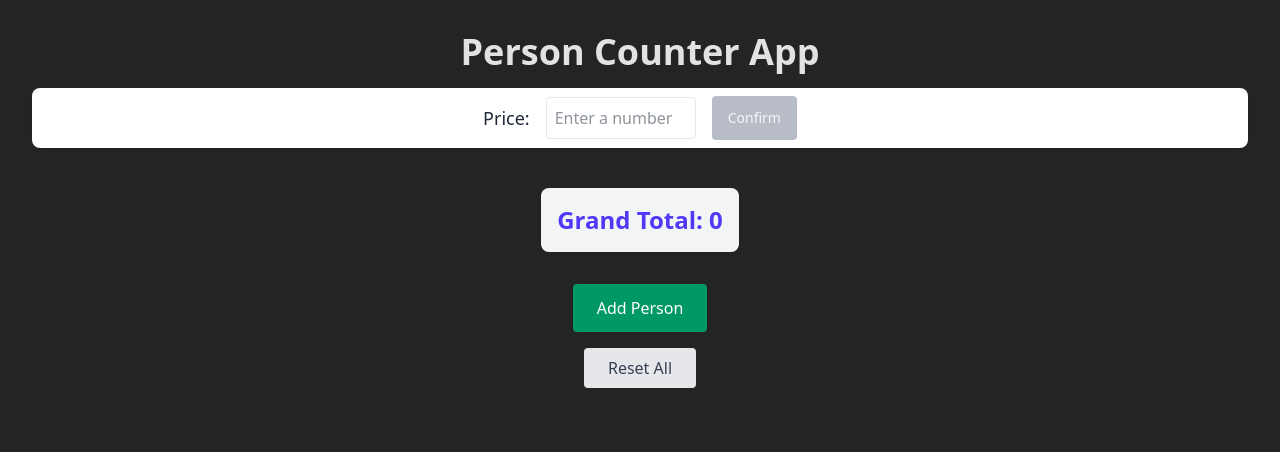
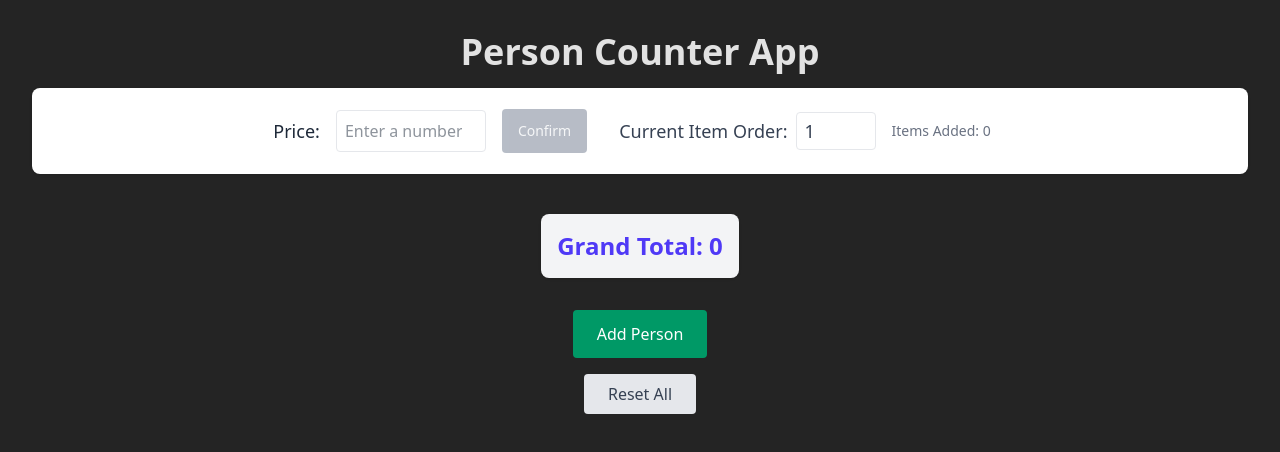
Before and after one commit to jaysc/food-calc, a React (Vite) app: page / in a window 1280 px wide. Shown: the top 452 px of the page. Built offline with nearby package versions, Linux system fonts and the light colour scheme.

Commit message:
track item order

```diff
--- a/src/App.tsx
+++ b/src/App.tsx
@@ -2,14 +2,15 @@ import './index.css';
 import { PersonList } from './components/PersonList';
 import { PriceInput } from './components/PriceInput';
 import GrandTotal from './components/GrandTotal';
+import { ItemOrderControl } from './components/ItemOrderControl';
 
 export function App() {
   return (
     <div className="max-w-7xl mx-auto p-8 text-center relative z-10">
       <h1 className="text-4xl font-bold mb-4">Person Counter App</h1>
       <div className="bg-white mb-2 py-2 rounded-lg shadow-sm flex items-center justify-center gap-4">
-
         <PriceInput />
+        <ItemOrderControl />
       </div>
       <PersonList />
       <GrandTotal />
--- a/src/components/GrandTotal.tsx
+++ b/src/components/GrandTotal.tsx
@@ -2,10 +2,10 @@ import { useState } from 'react';
 import { usePersonStore } from '../store';
 
 export const GrandTotal = () => {
-  const { persons, getNumbersTotal } = usePersonStore();
+  const { persons, getItemsTotal } = usePersonStore();
   const [showConfirm, setShowConfirm] = useState(false);
 
-  const grandTotal = Object.keys(persons).reduce((sum, id) => sum + getNumbersTotal(id), 0);
+  const grandTotal = Object.keys(persons).reduce((sum, id) => sum + getItemsTotal(id), 0);
 
   const { addPerson } = usePersonStore();
 
--- /dev/null
+++ b/src/components/ItemOrderControl.tsx
@@ -0,0 +1,33 @@
+import { usePersonStore } from '../store';
+
+export const ItemOrderControl = () => {
+  const { latestItemOrder, latestItemOrderCounter, setLatestItemOrder } = usePersonStore();
+
+  const handleOrderChange = (event: React.ChangeEvent<HTMLInputElement>) => {
+    const newOrder = Number.parseInt(event.target.value, 10);
+    if (!Number.isNaN(newOrder)) {
+      setLatestItemOrder(newOrder);
+    }
+  };
+
+  return (
+    <div className="flex items-center gap-4 p-4 border-gray-200">
+      <div className="flex items-center gap-2">
+        <label htmlFor="itemOrder" className="text-lg font-medium text-gray-700">
+          Current Item Order:
+        </label>
+        <input
+          type="number"
+          id="itemOrder"
+          value={latestItemOrder}
+          onChange={handleOrderChange}
+          min="1"
+          className="w-20 px-2 py-1 text-lg font-medium text-gray-700 border border-gray-200 rounded bg-white"
+        />
+      </div>
+      <div className="text-sm text-gray-500">Items Added: {latestItemOrderCounter}</div>
+    </div>
+  );
+};
+
+export default ItemOrderControl;
--- a/src/components/PriceInput.tsx
+++ b/src/components/PriceInput.tsx
@@ -16,7 +16,9 @@ export const PriceInput = () => {
       </label>
       <input
         id="price"
-        type="number" pattern="[0-9]*" inputMode="numeric"
+        type="number"
+        pattern="[0-9]*"
+        inputMode="numeric"
         value={globalNumber ?? ''}
         onChange={handleNumberChange}
         className={`px-2 py-2 border border-gray-200 rounded text-base text-gray-800 bg-white w-[150px] focus:outline-none focus:border-indigo-600 focus:ring-2 focus:ring-indigo-100 ${
--- a/src/store.ts
+++ b/src/store.ts
@@ -1,16 +1,16 @@
 import { create } from 'zustand';
 import { persist } from 'zustand/middleware';
 
-interface NumberWithConfirmed {
+interface ItemWithConfirmed {
   value: number;
-  confirmedNumber: number;
+  itemOrder: number;
 }
 
 interface Person {
   name: string;
-  numbers: NumberWithConfirmed[];
-  earliestConfirmedNumberIndex: number | null;
-  showNumbers: boolean;
+  items: ItemWithConfirmed[];
+  earliestConfirmedItemIndex: number | null;
+  showItems: boolean;
   index: number;
 }
 
@@ -18,23 +18,28 @@ interface PersonStore {
   persons: Record<string, Person>;
   globalNumber: number | null;
   isNumberConfirmed: boolean;
+  latestItemOrder: number;
+  latestItemOrderCounter: number; // Keeps track if the item has been added or not to a person.
   addPerson: () => void;
   removePerson: (id: string) => void;
   setName: (id: string, name: string) => void;
   setGlobalNumber: (number: number | null) => void;
   confirmNumber: () => void;
   resetNumber: () => void;
-  addNumber: (personId: string, confirmedNumber: number) => void;
-  removeLastConfirmedNumber: (personId: string) => void;
-  removeNumberAtIndex: (personId: string, index: number) => void;
-  getNumbersTotal: (personId: string) => number;
-  toggleShowNumbers: (personId: string) => void;
+  addItem: (personId: string, value: number) => void;
+  removeLastConfirmedItem: (personId: string) => void;
+  removeItemAtIndex: (personId: string, index: number) => void;
+  getItemsTotal: (personId: string) => number;
+  toggleShowItems: (personId: string) => void;
+  setLatestItemOrder: (order: number) => void;
 }
 
 export const usePersonStore = create<PersonStore>()(
   persist(
     (set, get) => ({
       persons: {},
+      latestItemOrder: 1,
+      latestItemOrderCounter: 0,
       globalNumber: null,
       isNumberConfirmed: false,
 
@@ -47,9 +52,9 @@ export const usePersonStore = create<PersonStore>()(
               ...state.persons,
               [id]: {
                 name: '',
-                numbers: [],
-                earliestConfirmedNumberIndex: null,
-                showNumbers: false,
+                items: [],
+                earliestConfirmedItemIndex: null,
+                showItems: false,
                 index: Object.keys(state.persons).length + 1,
               },
             },
@@ -77,16 +82,18 @@ export const usePersonStore = create<PersonStore>()(
 
       resetNumber: () =>
         set((state) => {
-          // Reset all persons' earliestConfirmedNumberIndex
+          // Reset all persons' earliestConfirmedItemIndex
           const updatedPersons = Object.fromEntries(
             Object.entries(state.persons).map(([id, person]) => [
               id,
               {
                 ...person,
-                earliestConfirmedNumberIndex: null,
+                earliestConfirmedItemIndex: null,
               },
             ])
           );
+
+          state.latestItemOrderCounter = 0;
 
           return {
             globalNumber: null,
@@ -95,89 +102,108 @@ export const usePersonStore = create<PersonStore>()(
           };
         }),
 
-      addNumber: (personId, confirmedNumber) =>
+      addItem: (personId, value) =>
         set((state) => {
           const person = state.persons[personId];
           if (!person) return state;
 
-          const newNumbers = [...person.numbers, { value: confirmedNumber, confirmedNumber }];
+          let itemOrder = state.latestItemOrder;
+          if (state.latestItemOrderCounter === 0) {
+            itemOrder = state.latestItemOrder + 1;
+            state.latestItemOrder = itemOrder;
+          }
+
+          state.latestItemOrderCounter++;
+
+          const newItems = [...person.items, { value, itemOrder: itemOrder }];
           return {
             persons: {
               ...state.persons,
               [personId]: {
                 ...person,
-                numbers: newNumbers,
-                earliestConfirmedNumberIndex:
-                  person.earliestConfirmedNumberIndex === null
-                    ? newNumbers.length - 1
-                    : person.earliestConfirmedNumberIndex,
+                items: newItems,
+                earliestConfirmedItemIndex:
+                  person.earliestConfirmedItemIndex === null
+                    ? newItems.length - 1
+                    : person.earliestConfirmedItemIndex,
               },
             },
           };
         }),
 
-      removeLastConfirmedNumber: (personId) =>
+      removeLastConfirmedItem: (personId) =>
         set((state) => {
           const person = state.persons[personId];
-          if (!person || person.earliestConfirmedNumberIndex === null) return state;
+          if (!person || person.earliestConfirmedItemIndex === null) return state;
 
-          const newNumbers = [...person.numbers];
-          newNumbers.splice(newNumbers.length - 1, 1);
+          const newItems = [...person.items];
+          newItems.splice(newItems.length - 1, 1);
+
+          state.latestItemOrderCounter--;
+
+          if (state.latestItemOrderCounter === 0) {
+            state.latestItemOrder--;
+          }
 
           return {
             persons: {
               ...state.persons,
               [personId]: {
                 ...person,
-                numbers: newNumbers,
-                earliestConfirmedNumberIndex:
-                  person.earliestConfirmedNumberIndex === newNumbers.length
+                items: newItems,
+                earliestConfirmedItemIndex:
+                  person.earliestConfirmedItemIndex === newItems.length
                     ? null
-                    : person.earliestConfirmedNumberIndex,
+                    : person.earliestConfirmedItemIndex,
               },
             },
           };
         }),
 
-      removeNumberAtIndex: (personId, index) =>
+      removeItemAtIndex: (personId, index) =>
         set((state) => {
           const person = state.persons[personId];
           if (!person) return state;
 
-          const newNumbers = [...person.numbers];
-          newNumbers.splice(index, 1);
+          const newItems = [...person.items];
+          newItems.splice(index, 1);
 
           return {
             persons: {
               ...state.persons,
               [personId]: {
                 ...person,
-                numbers: newNumbers,
-                earliestConfirmedNumberIndex:
-                  person.earliestConfirmedNumberIndex === index
+                items: newItems,
+                earliestConfirmedItemIndex:
+                  person.earliestConfirmedItemIndex === index
                     ? null
-                    : person.earliestConfirmedNumberIndex,
+                    : person.earliestConfirmedItemIndex,
               },
             },
           };
         }),
 
-      getNumbersTotal: (personId) => {
+      getItemsTotal: (personId) => {
         const state = get();
         const person = state.persons[personId];
-        if (!person) return 0;
-        return person.numbers.reduce((sum, num) => sum + num.value, 0);
+        if (!person || !person.items) return 0;
+        return person.items.reduce((sum, item) => sum + item.value, 0);
       },
 
-      toggleShowNumbers: (personId) =>
+      toggleShowItems: (personId) =>
         set((state) => ({
           persons: {
             ...state.persons,
             [personId]: {
               ...state.persons[personId],
-              showNumbers: !state.persons[personId].showNumbers,
+              showItems: !state.persons[personId].showItems,
             },
           },
+        })),
+
+      setLatestItemOrder: (order) =>
+        set(() => ({
+          latestItemOrder: Math.max(1, order),
         })),
     }),
     {
@@ -188,7 +214,7 @@ export const usePersonStore = create<PersonStore>()(
             id,
             {
               ...person,
-              showNumbers: false,
+              showItems: false,
             },
           ])
         ),
```
Also changed, not shown: src/components/Person.tsx (+24 -24 lines). Lines whose indentation alone changed are shown as unchanged.
